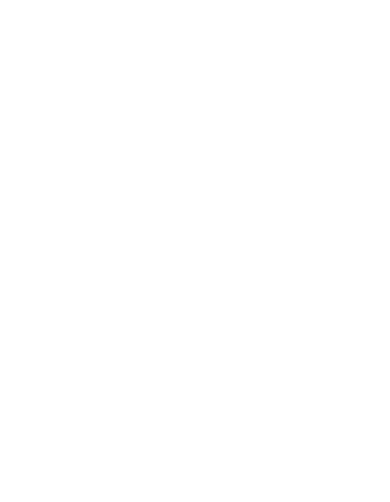
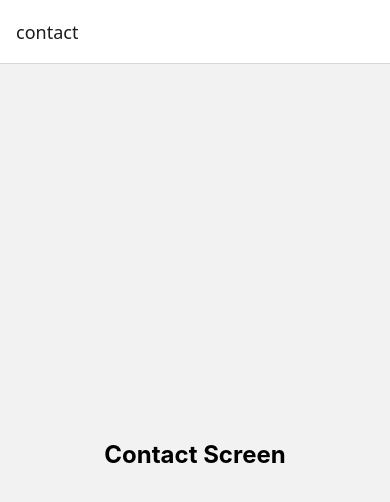
Before and after one commit to metacube-tushar-chaturvedi/phone-project, a React Native app: screen /contact in a window 390 px wide. Shown: the top 502 px of the page. Built offline with nearby package versions, Linux system fonts and the light colour scheme.

Commit message:
bottom bar working

```diff
--- a/App.tsx
+++ b/App.tsx
@@ -1,25 +1,8 @@
-import React from 'react'
-import {Text,
-  View,
-  StyleSheet,
-} from 'react-native';
-import AppBar from './components/appBar';
-
-
+import * as React from 'react';
+import MainContainer from './navigation/mainContent';
 
 export default function App(){
   return (
-    <View>
-      <Text style={styles.name}>Tushar</Text>
-      <AppBar/>
-    </View>
+    <MainContainer/>
   );
 }
-const styles = StyleSheet.create({
-  name:{
-    margin:8,
-    fontSize:24,
-    color:"#fff",
-    fontWeight:'bold'
-  }
-});
--- /dev/null
+++ b/navigation/mainContent.js
@@ -0,0 +1,31 @@
+import * as React from 'react';
+import {
+    View,
+    Text,
+
+
+} from 'react-native';
+import { NavigationContainer } from '@react-navigation/native';
+import { createNativeStackNavigator } from '@react-navigation/native-stack';
+
+//Screen
+import ContactScreen from './screen/contacts';
+import FavouriteScreen from './screen/favourites';
+import RecentScreen from './screen/recent';
+
+//const
+const Stack = createNativeStackNavigator();
+
+export default function MainContainer(){
+    return (
+        // <View>
+        //     <Text>Hello</Text>
+        // </View>
+        <NavigationContainer>
+            <Stack.Navigator >
+                <Stack.Screen name='contact' component= {ContactScreen}/>
+                <Stack.Screen name='recent' component= {RecentScreen}/>
+            </Stack.Navigator>
+        </NavigationContainer>
+    );
+}
--- /dev/null
+++ b/navigation/screen/contacts.js
@@ -0,0 +1,30 @@
+import React from "react";
+import {
+    Text,
+    View,
+    StyleSheet,
+
+} from "react-native";
+
+export default function ContactScreen(){
+    return(
+        <View style={styles.container}>
+            <Text style={styles.content}>
+               Contact Screen
+            </Text>
+        </View>
+    );
+}
+
+const styles =  StyleSheet.create({
+    container:{
+        flex:1,
+        justifyContent:'center',
+        alignItems:'center'
+    },
+    content:{
+        fontSize:24,
+        fontWeight:'bold',
+
+    }
+});
--- /dev/null
+++ b/navigation/screen/favourites.js
@@ -0,0 +1,31 @@
+import React from "react";
+import {
+    Text,
+    View,
+    StyleSheet,
+
+} from "react-native";
+
+export default function FavouriteScreen({ navigation }){
+    return(
+        <View style={styles.container}>
+            <Text onPress={navigation.navigate('home')}
+            style={styles.content}>
+               Favourite Screen
+            </Text>
+        </View>
+    );
+}
+
+const styles =  StyleSheet.create({
+    container:{
+        flex:1,
+        justifyContent:'center',
+        alignItems:'center'
+    },
+    content:{
+        fontSize:24,
+        fontWeight:'bold',
+
+    }
+});
--- /dev/null
+++ b/navigation/screen/recent.js
@@ -0,0 +1,30 @@
+import React from "react";
+import {
+    Text,
+    View,
+    StyleSheet,
+
+} from "react-native";
+
+export default function RecentScreen(){
+    return(
+        <View style={styles.container}>
+            <Text style={styles.content}>
+               Recent Screen
+            </Text>
+        </View>
+    );
+}
+
+const styles =  StyleSheet.create({
+    container:{
+        flex:1,
+        justifyContent:'center',
+        alignItems:'center'
+    },
+    content:{
+        fontSize:24,
+        fontWeight:'bold',
+
+    }
+});
--- a/package.json
+++ b/package.json
@@ -10,9 +10,11 @@
     "test": "jest"
   },
   "dependencies": {
-    "@react-native-vector-icons/common": "^11.0.0",
+    "@react-navigation/native": "^7.0.14",
+    "@react-navigation/native-stack": "^7.2.0",
     "react": "18.3.1",
-    "react-native": "0.76.5"
+    "react-native": "0.76.5",
+    "react-native-screens": "^4.4.0"
   },
   "devDependencies": {
     "@babel/core": "^7.25.2",
```
Also changed, not shown: components/recentCard.tsx (added, +24 -0 lines), components/allContactCard.tsx (added), 1 other file (tests, documents, lock files or other folders).
